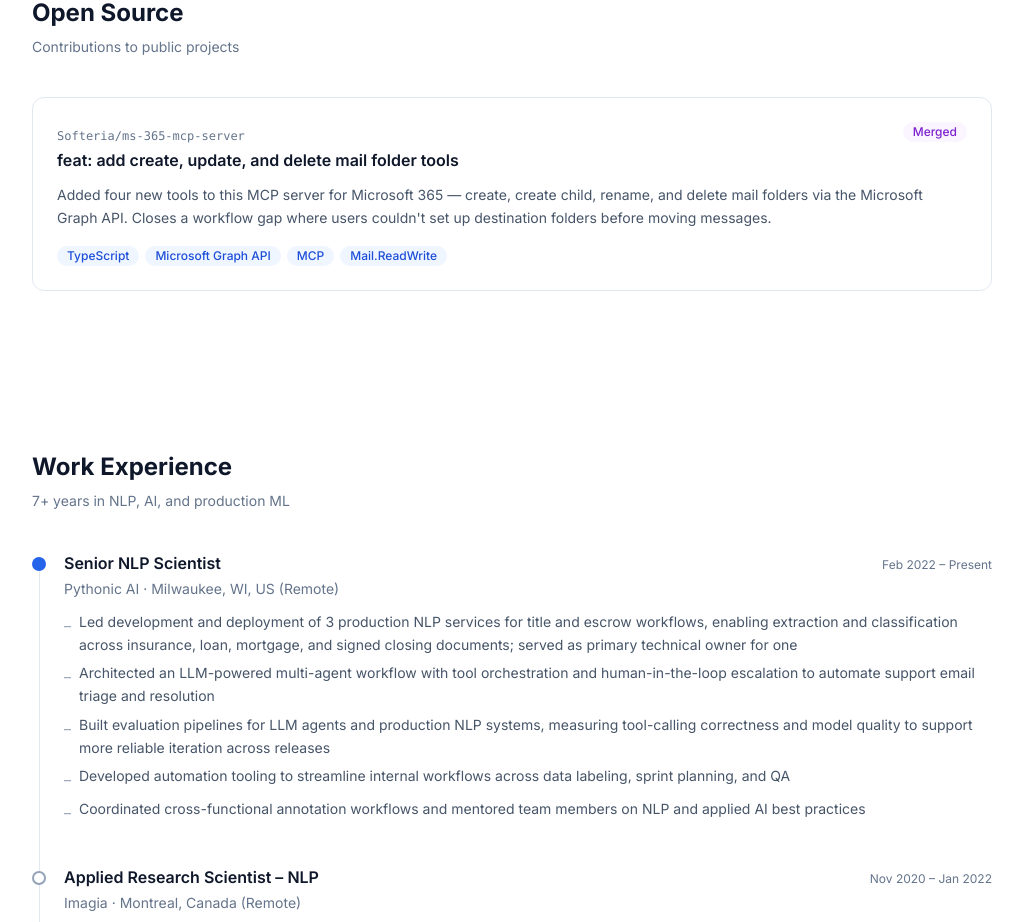
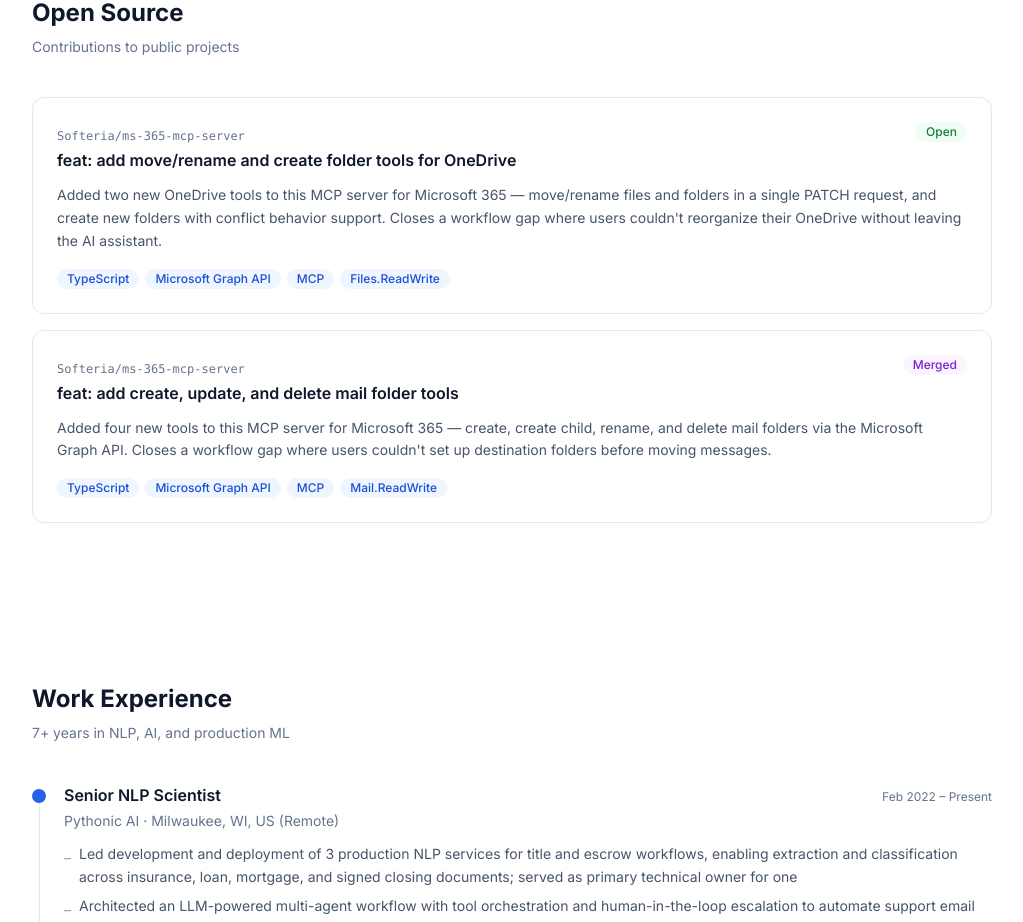
Before and after one commit to fatemerhmi/fatemerhmi.github.io, a Next.js app: page / in a window 1280 px wide. Shown: the part 1820-2742 px from the top of the page, without its empty margins (128-1151 px from the left). Built offline with nearby package versions, Linux system fonts and the light colour scheme.

Commit message:
feat: add OneDrive move/rename and folder creation PR to open source section

```diff
--- a/components/OpenSource.tsx
+++ b/components/OpenSource.tsx
@@ -1,4 +1,14 @@
 const contributions = [
+  {
+    repo: "Softeria/ms-365-mcp-server",
+    repoUrl: "https://github.com/Softeria/ms-365-mcp-server",
+    prTitle: "feat: add move/rename and create folder tools for OneDrive",
+    prUrl: "https://github.com/Softeria/ms-365-mcp-server/pull/345",
+    description:
+      "Added two new OneDrive tools to this MCP server for Microsoft 365 — move/rename files and folders in a single PATCH request, and create new folders with conflict behavior support. Closes a workflow gap where users couldn't reorganize their OneDrive without leaving the AI assistant.",
+    status: "Open" as const,
+    stack: ["TypeScript", "Microsoft Graph API", "MCP", "Files.ReadWrite"],
+  },
   {
     repo: "Softeria/ms-365-mcp-server",
     repoUrl: "https://github.com/Softeria/ms-365-mcp-server",
```
